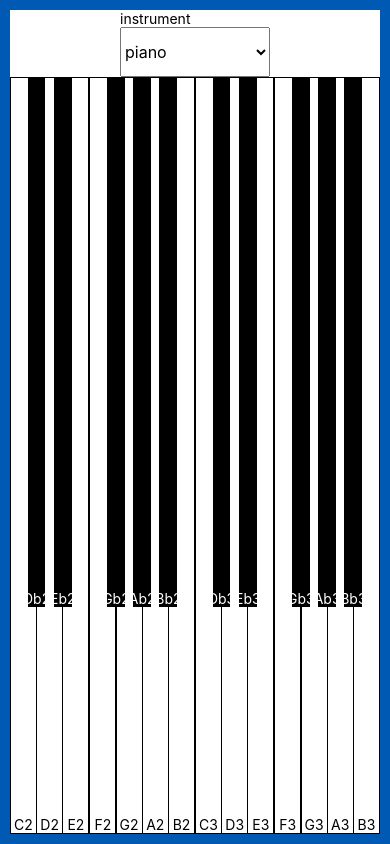
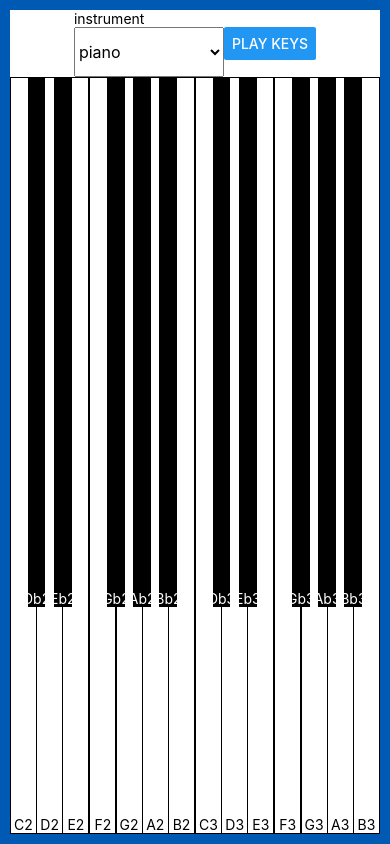
Before and after one commit to dcmorales/digital-keyboard-mobile, a React Native app: screen / in a window 390 px wide. Built offline with nearby package versions, Linux system fonts and the light colour scheme.

Commit message:
Basic setup for PlayButton

```diff
--- a/src/components/Header/Header.js
+++ b/src/components/Header/Header.js
@@ -2,6 +2,7 @@ import React, { useContext } from 'react';
 import { Text, View } from 'react-native';
 
 import Selections from './Selections';
+import PlayButton from './PlayButton';
 
 export default function Header() {
   const { container } = styles;
@@ -12,6 +13,7 @@ export default function Header() {
         listName="instrument"
         listItems={['piano', 'cowbell', 'horn']}
       />
+      <PlayButton />
     </View>
   );
 }
--- /dev/null
+++ b/src/components/Header/PlayButton.js
@@ -0,0 +1,13 @@
+import React, { useContext } from 'react';
+import { Button } from 'react-native';
+
+import { playSound } from '../../helpers/playSound';
+
+export default function PlayButton() {
+  return (
+    <Button
+      title="Play Keys"
+      onPress={() => playSound.handleKeyPress('cowbell', 'C3')}
+    />
+  );
+}
```
